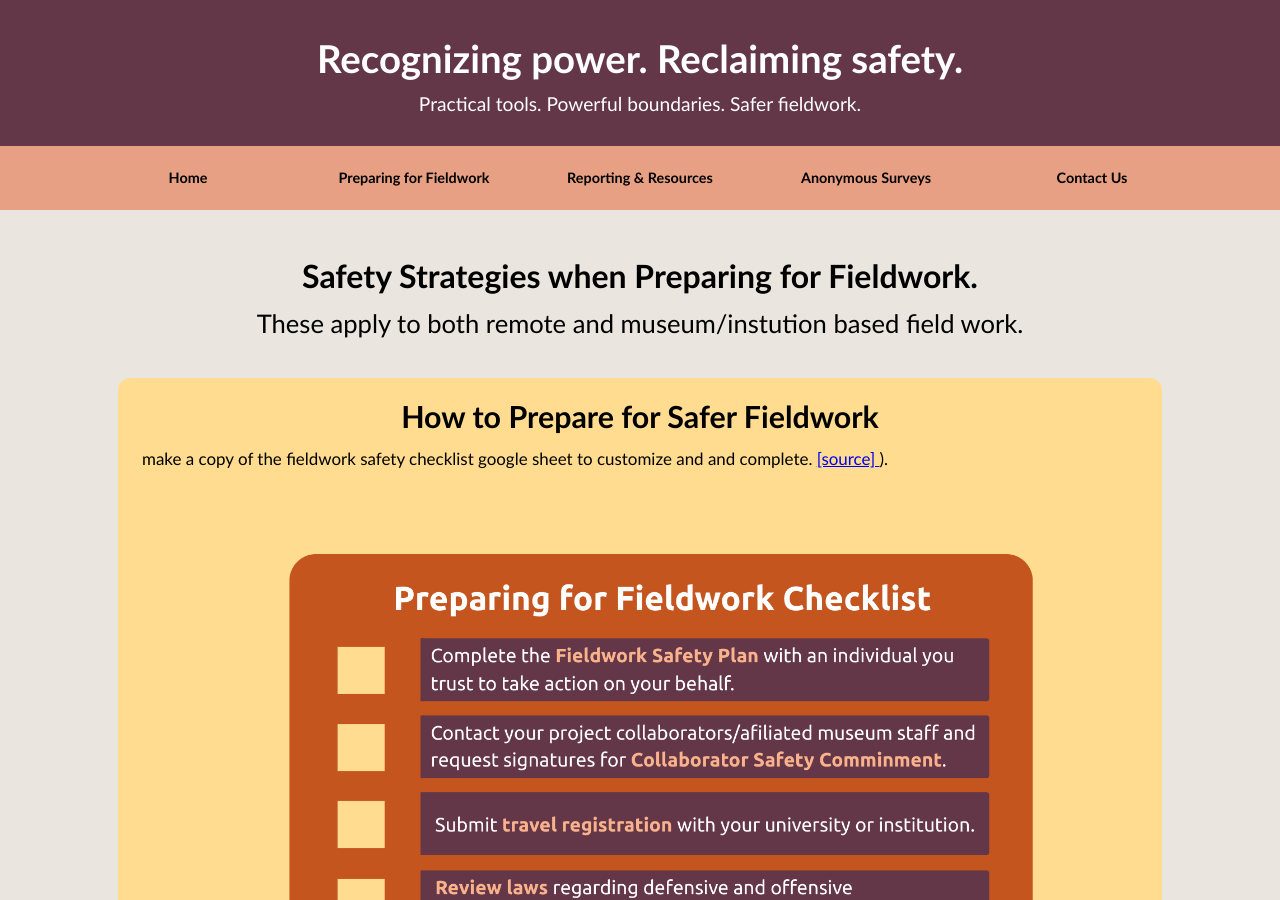
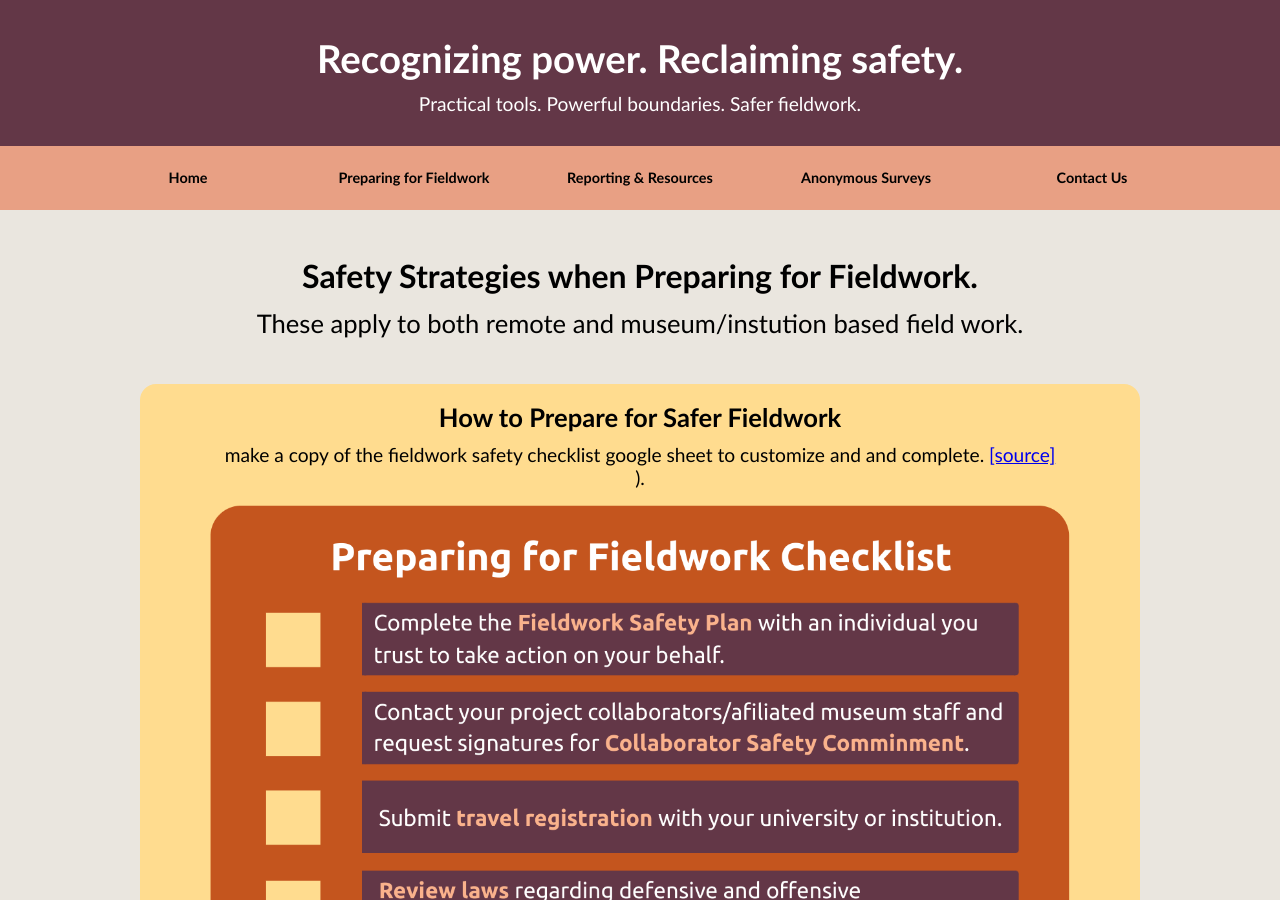
Before and after one commit to AnthroSafetyWarrior/GoldenTrowelProject, a Jekyll site: the page built from _pages/preparing.html, in a window 1280 px wide and 900 px high. Built offline with Jekyll 4.4.1, drawn with Linux system fonts in a browser that asks for light colours.

Commit message:
updating pages

```diff
--- a/_pages/preparing.html
+++ b/_pages/preparing.html
@@ -86,8 +86,9 @@ permalink: /preparing.html
   </h3>
 </section>
 
-<div class="oneparty-caveat" role="region" aria-labelledby="opc-caveats-title">
-  <h3 id="opc-caveats-title">How to Prepare for Safer Fieldwork</h3>
+<section class="main-section">
+  <div class="docs-container prevalence">
+  <h3>How to Prepare for Safer Fieldwork</h3>
     <p>
       make a copy of the fieldwork safety checklist google sheet to customize and and complete.
       <a href="[website]" target="_blank" rel="noopener">
@@ -102,10 +103,9 @@ permalink: /preparing.html
   </div>
 </section>
 
-
   <section class="main-section">
   <div class="docs-container safety-plan">
-    <h2>Build Your Fieldwork Safety Plan</h2>
+    <h3>Build Your Fieldwork Safety Plan</h3>
     <p>Download and customize your safety materials below to protect yourself and your team.</p>
     <div class="doc-links">
       <div class="doc-card">
```
Also changed, not shown: Safety-checklist.png.
